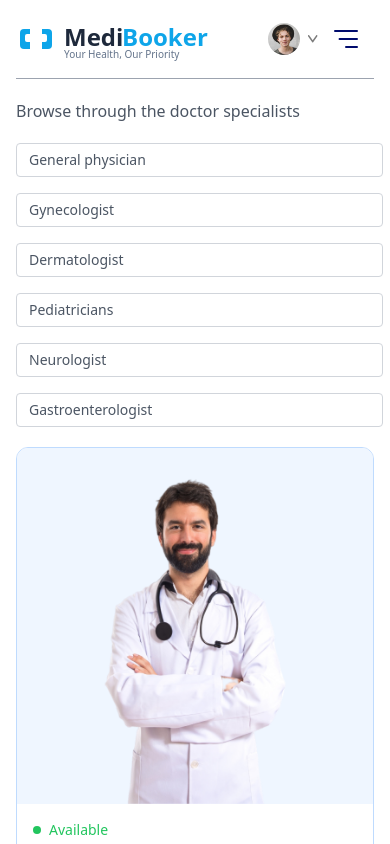
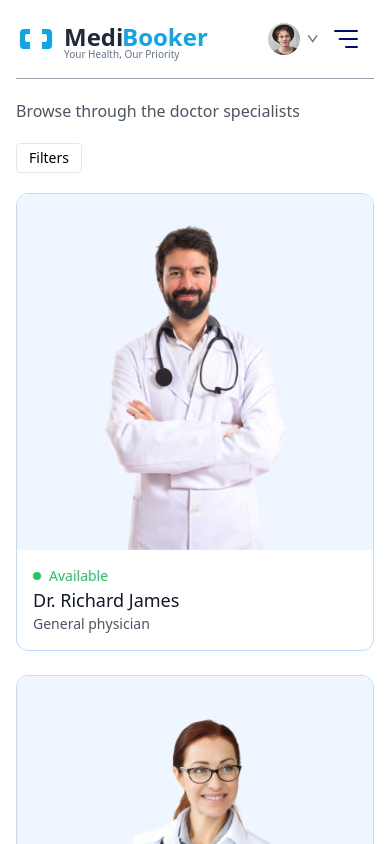
Before and after one commit to bnwah/MediBooker, a React (Vite) app: page /doctors in a window 390 px wide. Shown: the top 844 px of the page. Built offline with nearby package versions, Linux system fonts and the light colour scheme.

Commit message:
Filter Logic on Mobile Screens added.

```diff
--- a/src/pages/Doctors.jsx
+++ b/src/pages/Doctors.jsx
@@ -13,6 +13,8 @@
 
 // Filter doctors based on the speciality parameter
 const [ filterDoc, setFilterDoc ] = useState([])
+
+const [showFilter, setShowFilter] = useState(false)
 
 
 const navigate = useNavigate()
@@ -40,11 +42,11 @@
     <div>
       <p className='text-gray-600'>Browse through the doctor specialists</p>
       <div className='flex flex-col sm:flex-row items-start gap-5 mt-5'>
-
+        <button className={`py-1 px-3 border rounded text-sm transition-all sm:hidden ${showFilter ? 'bg-primary text-white': ''}`} onClick={()=> setShowFilter(prev => !prev)}>Filters</button>
         {/* FILTER MENU DIV*/}
         {/* onClick checks if speciality matches the clicked item and if so that means it's already selected so navigate to all doctors pg
         Otherwise, navigate to the specific speciality page */}
-        <div className='flex flex-col gap-4 text-sm text-gray-600'>
+        <div className={`flex-col gap-4 text-sm text-gray-600 ${showFilter ? 'flex': 'hidden sm:flex'}`}>
             <p onClick={() => speciality === 'General physician' ? navigate('/doctors') : navigate('/doctors/General physician')} className={`w-[94vw] sm:w-auto pl-3 py-1.5 pr-16 border border-gray-300 rounded transition-all cursor-pointer ${speciality === "General physician" ? "bg-indigo-100 text-black" : ""}`}>General physician</p>
             <p onClick={() => speciality === 'Gynecologist' ? navigate('/doctors') : navigate('/doctors/Gynecologist')} className={`w-[94vw] sm:w-auto pl-3 py-1.5 pr-16 border border-gray-300 rounded transition-all cursor-pointer ${speciality === "Gynecologist" ? "bg-indigo-100 text-black" : ""}`}>Gynecologist</p>
             <p onClick={() => speciality === 'Dermatologist' ? navigate('/doctors') : navigate('/doctors/Dermatologist')} className={`w-[94vw] sm:w-auto pl-3 py-1.5 pr-16 border border-gray-300 rounded transition-all cursor-pointer ${speciality === "Dermatologist" ? "bg-indigo-100 text-black" : ""}`}>Dermatologist</p>
```
